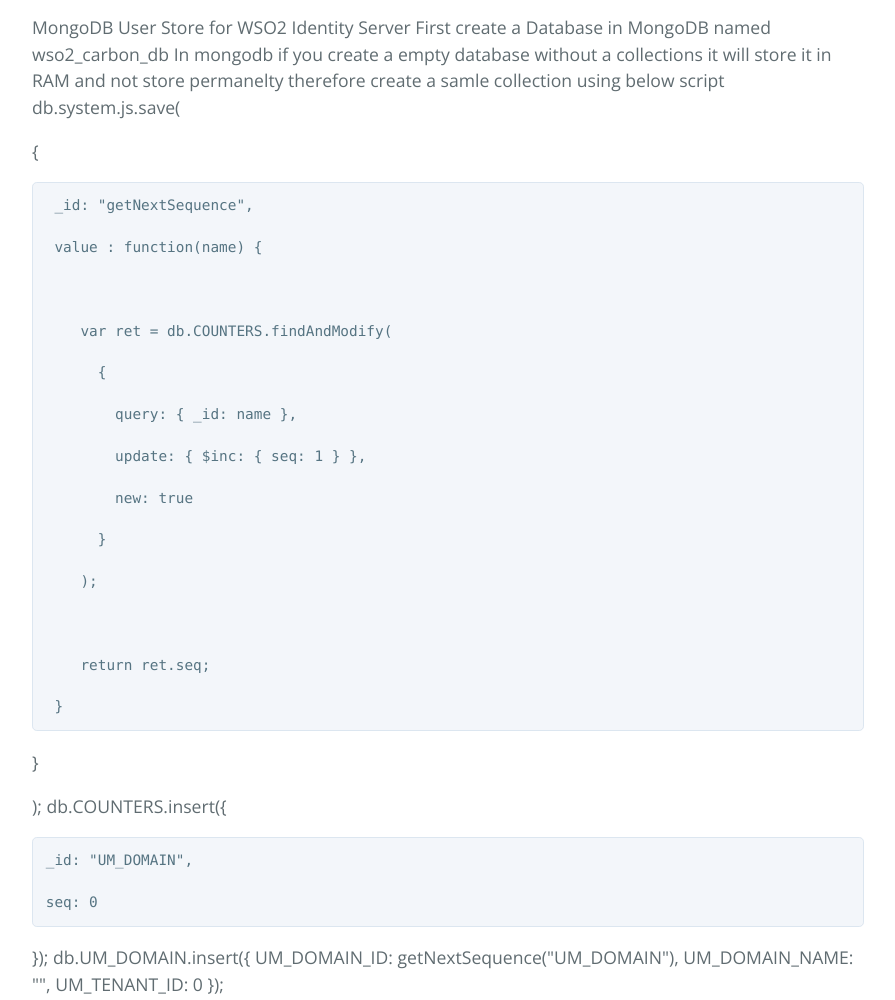
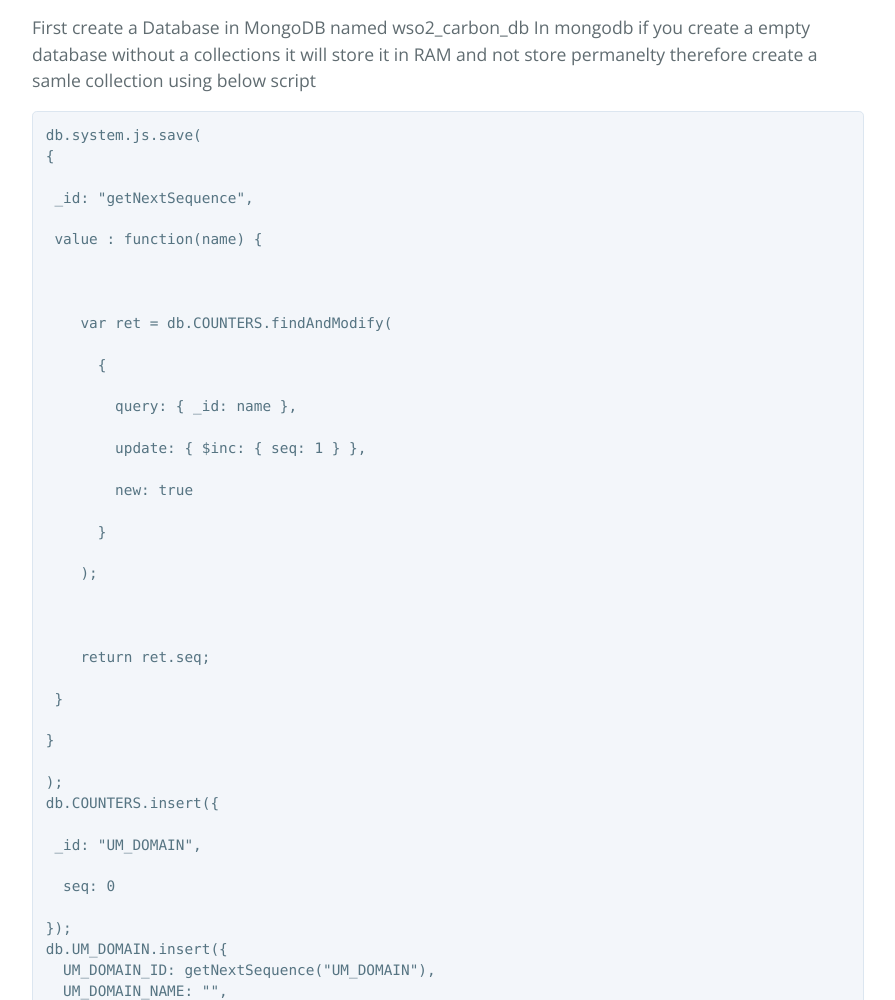
Before and after one commit to Pushpalanka/mongodbuserstore, a plain HTML site: page index.html in a window 1280 px wide. Shown: the part 424-1424 px from the top of the page, without its empty margins (192-1087 px from the left). Drawn offline with nearby package versions, Linux system fonts and the light colour scheme.

```diff
--- a/index.html
+++ b/index.html
@@ -22,14 +22,13 @@
       <h1>
 <a id="mongodbuserstore" class="anchor" href="#mongodbuserstore" aria-hidden="true"><span aria-hidden="true" class="octicon octicon-link"></span></a>mongodbuserstore</h1>
 
-<p>MongoDB User Store for WSO2 Identity Server
-First create a Database in MongoDB named wso2_carbon_db
-In mongodb if you create a empty database without a collections it will store it in RAM and not store permanelty therefore create a samle collection using below script
-db.system.js.save(</p>
+<p>First create a Database in MongoDB named wso2_carbon_db
+In mongodb if you create a empty database without a collections it will store it in RAM and not store permanelty therefore create a samle collection using below script</p>
 
-<p>{</p>
+<pre><code>db.system.js.save(
+{
 
-<pre><code> _id: "getNextSequence",
+ _id: "getNextSequence",
 
  value : function(name) {
 
@@ -54,24 +53,23 @@ db.system.js.save(</p>
     return ret.seq;
 
  }
-</code></pre>
 
-<p>}</p>
+}
 
-<p>);
-db.COUNTERS.insert({</p>
+);
+db.COUNTERS.insert({
 
-<pre><code>_id: "UM_DOMAIN",
+ _id: "UM_DOMAIN",
 
   seq: 0
-</code></pre>
 
-<p>});
+});
 db.UM_DOMAIN.insert({
   UM_DOMAIN_ID: getNextSequence("UM_DOMAIN"),
   UM_DOMAIN_NAME: "",
   UM_TENANT_ID: 0
-});</p>
+});
+</code></pre>
 
 <p>here this getNextSequence is to auto_increment id in UM_DOMAIN collection since MongoDB doesn't have auto_increment i implement it using a simple script and COUNTERS is for store the current sequence of collection</p>
 
--- a/params.json
+++ b/params.json
@@ -1,6 +1,6 @@
 {
   "name": "Mongodbuserstore",
   "tagline": "",
-  "body": "# mongodbuserstore\r\n\r\nMongoDB User Store for WSO2 Identity Server\r\nFirst create a Database in MongoDB named wso2_carbon_db \r\nIn mongodb if you create a empty database without a collections it will store it in RAM and not store permanelty therefore create a samle collection using below script\r\ndb.system.js.save(\r\n\r\n   {\r\n\r\n     _id: \"getNextSequence\",\r\n\r\n     value : function(name) { \r\n\r\n            \r\n\r\n        var ret = db.COUNTERS.findAndModify(\r\n\r\n          {\r\n\r\n            query: { _id: name },\r\n\r\n            update: { $inc: { seq: 1 } },\r\n\r\n            new: true\r\n\r\n          }\r\n\r\n        );\r\n\r\n\r\n\r\n        return ret.seq;\r\n\r\n     }\r\n\r\n   }\r\n\r\n);\r\ndb.COUNTERS.insert({\r\n\r\n    _id: \"UM_DOMAIN\",\r\n\r\n    seq: 0\r\n\r\n});\r\ndb.UM_DOMAIN.insert({\r\n    UM_DOMAIN_ID: getNextSequence(\"UM_DOMAIN\"),\r\n    UM_DOMAIN_NAME: \"\",\r\n    UM_TENANT_ID: 0\r\n});\r\n\r\nhere this getNextSequence is to auto_increment id in UM_DOMAIN collection since MongoDB doesn't have auto_increment i implement it using a simple script and COUNTERS is for store the current sequence of collection\r\n\r\nafter that go to add user store in IS admin console and select MongoDBUserStoreManager from UserStoreManager class dropdown \r\nthen create a new user store with giving appropriate connection configuration\r\n\r\nand thats all it will create a new mongodb userstore in Identity Server\r\n",
+  "body": "# mongodbuserstore\r\n\r\nFirst create a Database in MongoDB named wso2_carbon_db \r\nIn mongodb if you create a empty database without a collections it will store it in RAM and not store permanelty therefore create a samle collection using below script\r\n\r\n    db.system.js.save(\r\n    {\r\n\r\n     _id: \"getNextSequence\",\r\n\r\n     value : function(name) { \r\n\r\n            \r\n\r\n        var ret = db.COUNTERS.findAndModify(\r\n\r\n          {\r\n\r\n            query: { _id: name },\r\n\r\n            update: { $inc: { seq: 1 } },\r\n\r\n            new: true\r\n\r\n          }\r\n\r\n        );\r\n\r\n\r\n\r\n        return ret.seq;\r\n\r\n     }\r\n\r\n    }\r\n\r\n    );\r\n    db.COUNTERS.insert({\r\n\r\n     _id: \"UM_DOMAIN\",\r\n\r\n      seq: 0\r\n\r\n    });\r\n    db.UM_DOMAIN.insert({\r\n      UM_DOMAIN_ID: getNextSequence(\"UM_DOMAIN\"),\r\n      UM_DOMAIN_NAME: \"\",\r\n      UM_TENANT_ID: 0\r\n    });\r\n\r\nhere this getNextSequence is to auto_increment id in UM_DOMAIN collection since MongoDB doesn't have auto_increment i implement it using a simple script and COUNTERS is for store the current sequence of collection\r\n\r\nafter that go to add user store in IS admin console and select MongoDBUserStoreManager from UserStoreManager class dropdown \r\nthen create a new user store with giving appropriate connection configuration\r\n\r\nand thats all it will create a new mongodb userstore in Identity Server\r\n",
   "note": "Don't delete this file! It's used internally to help with page regeneration."
 }
```
Lines whose indentation alone changed are shown as unchanged.
